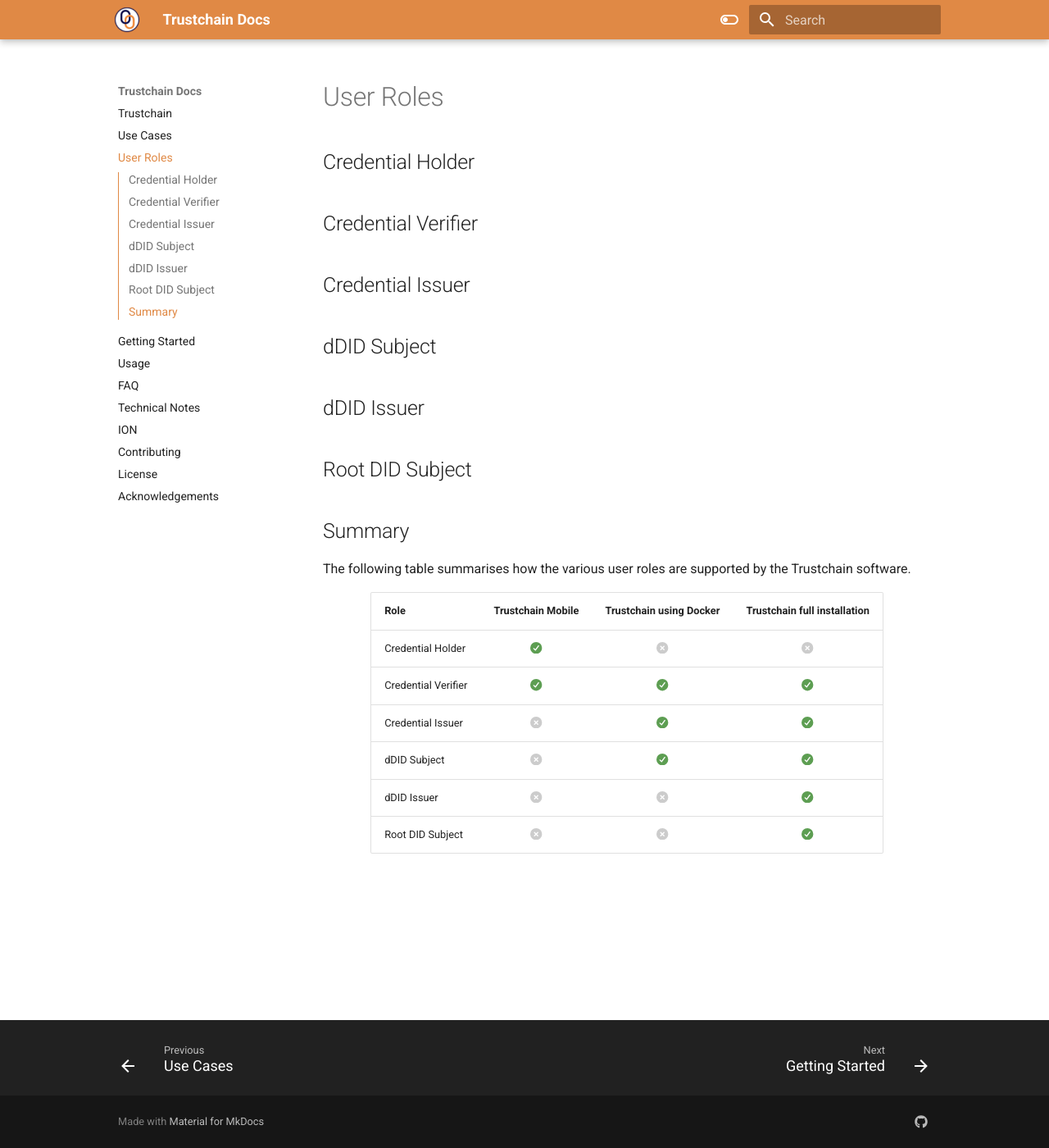
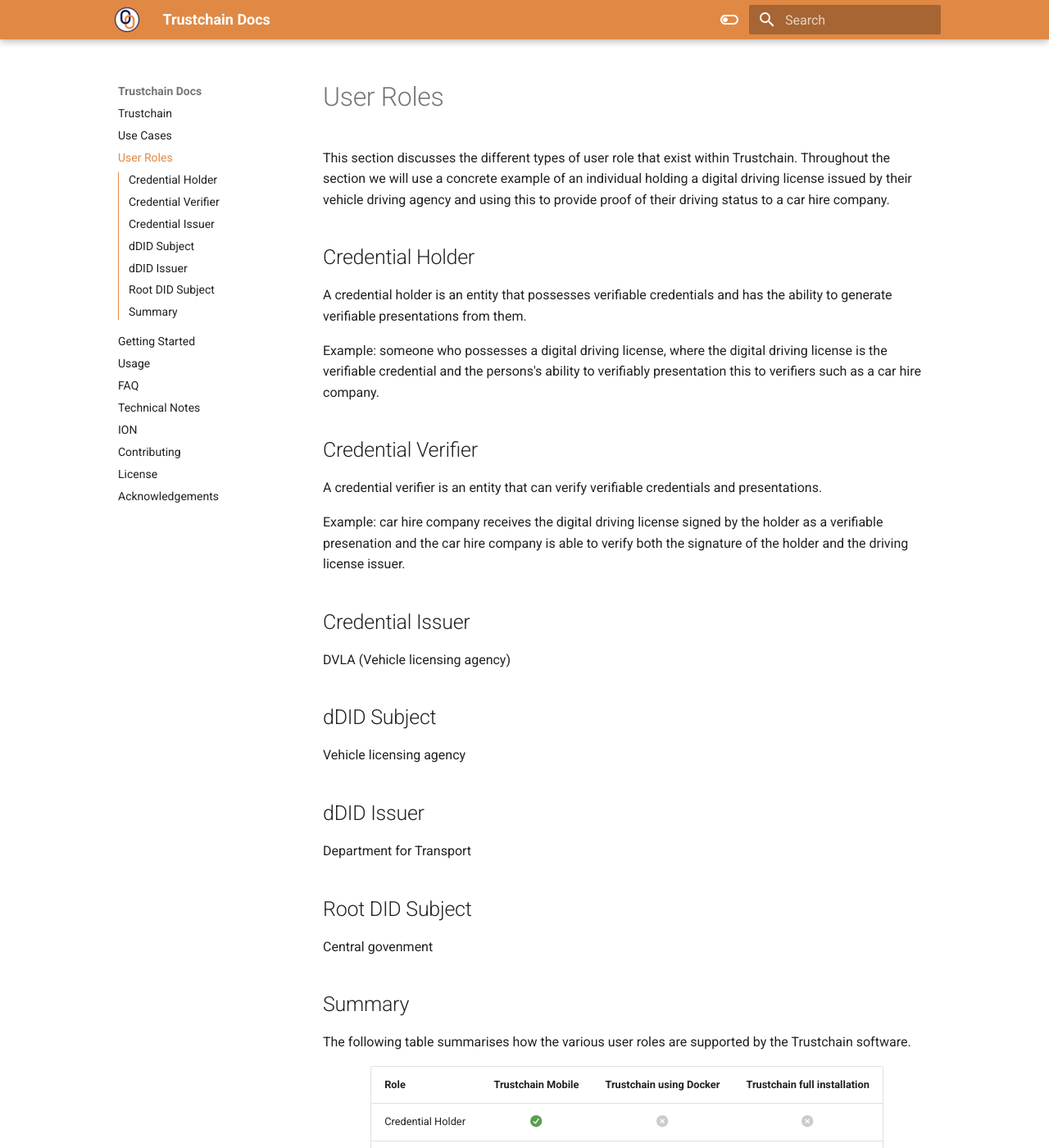
Before and after one commit to alan-turing-institute/trustchain, an MkDocs documentation site: the page built from docs/roles.md, in a window 1280 px wide and 1400 px high. Shown: the whole window at 82% size. Built offline with MkDocs 1.6.1 and Material for MkDocs 9.7.7, drawn with Linux system fonts in a browser that asks for light colours; nearby versions of some CDN libraries; library files that are not in the unit come from our copies.

Commit message:
WIP: adding roles

```diff
--- a/docs/roles.md
+++ b/docs/roles.md
@@ -1,27 +1,34 @@
 # User Roles
 
-
+This section discusses the different types of user role that exist within Trustchain. Throughout the section we will use a concrete example of an individual holding a digital driving license issued by their vehicle driving agency and using this to provide proof of their driving status to a car hire company.
 
 ## Credential Holder
 
+A credential holder is an entity that possesses verifiable credentials and has the ability to generate verifiable presentations from them.
 
+Example: someone who possesses a digital driving license, where the digital driving license is the verifiable credential and the persons's ability to verifiably presentation this to verifiers such as a car hire company.
 
 ## Credential Verifier
 
+A credential verifier is an entity that can verify verifiable credentials and presentations.
 
+Example: car hire company receives the digital driving license signed by the holder as a verifiable presenation and the car hire company is able to verify both the signature of the holder and the driving license issuer.
 
 ## Credential Issuer
 
+DVLA (Vehicle licensing agency)
 
 ## dDID Subject
 
+Vehicle licensing agency
 
 ## dDID Issuer
 
-
+Department for Transport
 
 ## Root DID Subject
 
+Central govenment
 
 ## Summary
 
```
